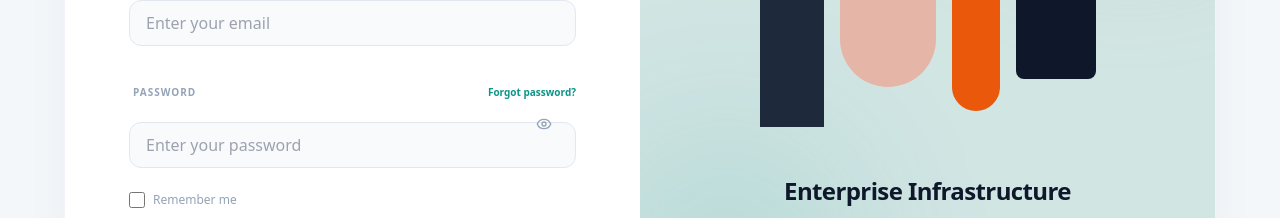
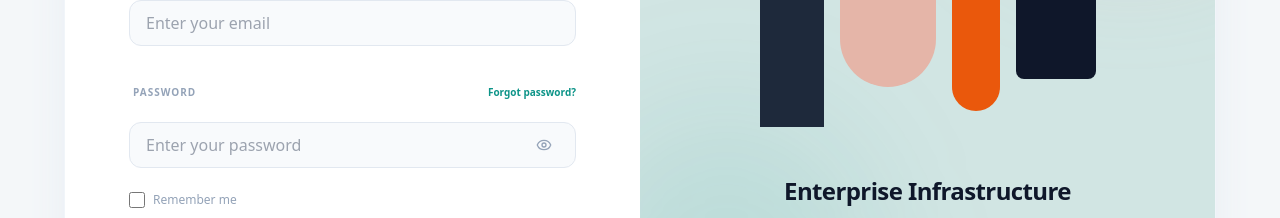
Before and after one commit to Atif-Azmi/TradersProo, a Next.js app: page /login in a window 1280 px wide. Shown: the part 419-637 px from the top of the page. Built offline with nearby package versions, Linux system fonts and the light colour scheme; no server answers.

Commit message:
fix: resolve eye button alignment inside password input field of login form

```diff
--- a/components/LoginForm.tsx
+++ b/components/LoginForm.tsx
@@ -192,15 +192,16 @@ export default function LoginForm() {
             />
           </div>
 
-          <div className="relative">
+          <div>
             <div className="flex justify-between items-center mb-2">
                <label className="block text-[10px] font-bold text-slate-400 uppercase tracking-widest ml-1">Password</label>
                <Link href="/forgot-password" className="text-[10px] font-bold text-[#0D9488] hover:underline transition-colors min-h-[44px] flex items-center">Forgot password?</Link>
             </div>
+            <div className="relative">
               <input
                 type={showPassword ? 'text' : 'password'}
                 required
-              className="tp-input w-full min-h-[44px]"
+                className="tp-input w-full min-h-[44px] pr-12"
                 placeholder="Enter your password"
                 value={password}
                 onChange={(e) => setPassword(e.target.value)}
@@ -210,12 +211,13 @@ export default function LoginForm() {
               <button
                 type="button"
                 onClick={() => setShowPassword(!showPassword)}
-              className="absolute right-4 top-[38px] text-slate-400 hover:text-slate-600 transition-colors p-2 cursor-pointer"
+                className="absolute right-4 top-1/2 -translate-y-1/2 text-slate-400 hover:text-slate-600 transition-colors p-2 cursor-pointer flex items-center justify-center"
                 aria-label={showPassword ? 'Hide password' : 'Show password'}
                 disabled={loading || !!lockoutTime}
               >
                 {showPassword ? <EyeOff className="h-4 w-4" /> : <Eye className="h-4 w-4" />}
               </button>
+            </div>
           </div>
 
           <div className="flex items-center gap-2">
```
Also changed, not shown: public/sw.js. Lines whose indentation alone changed are shown as unchanged.
